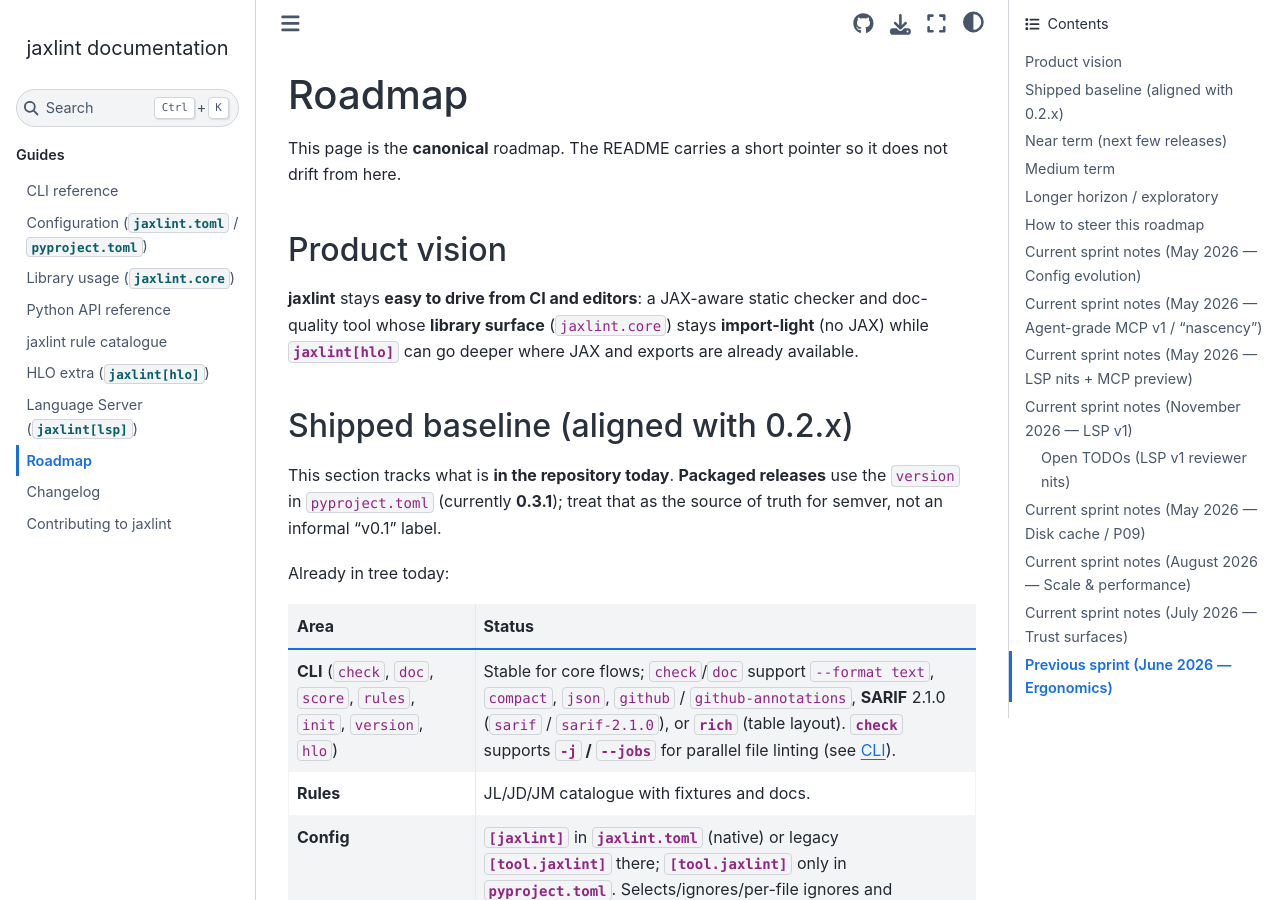
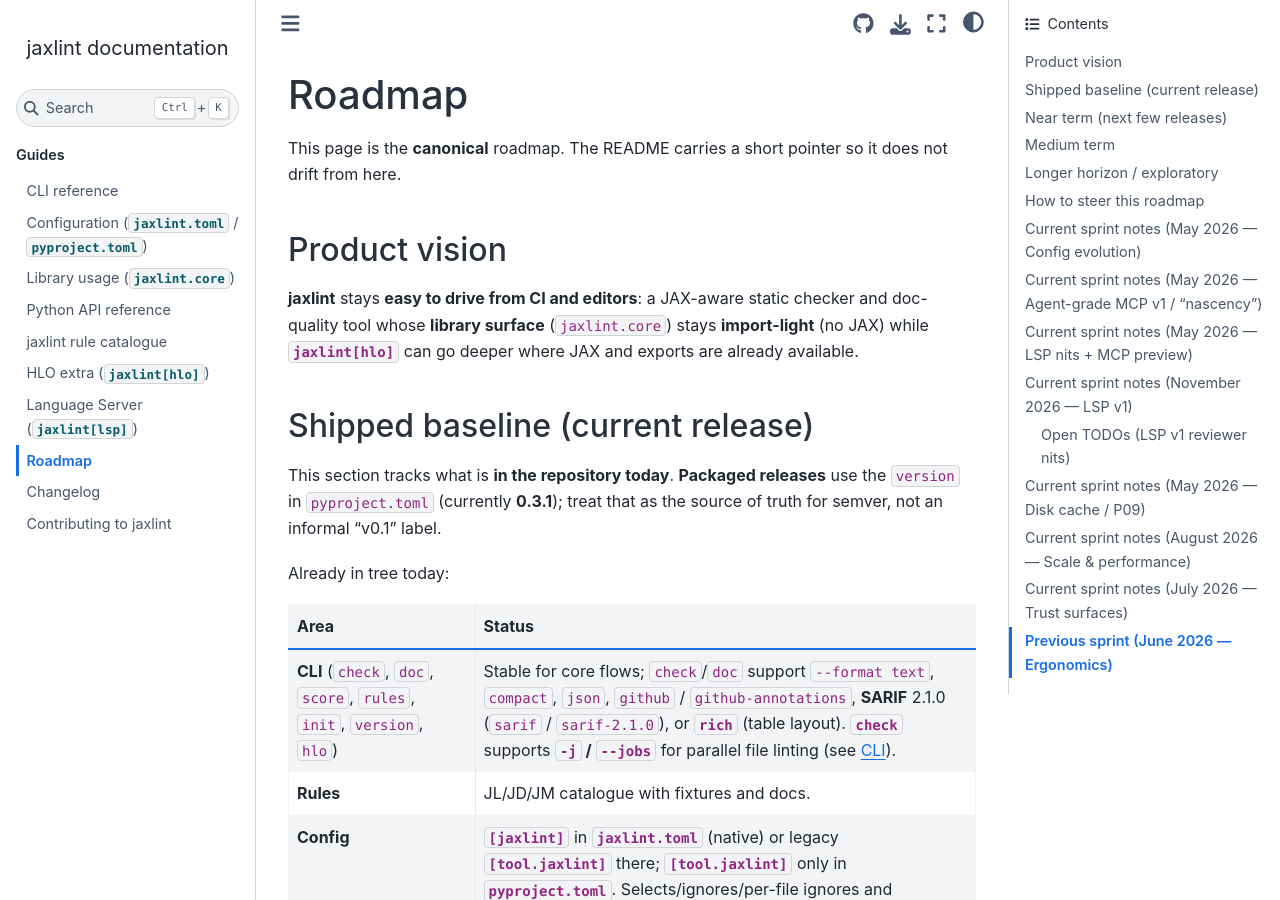
Before and after one commit to maraxen/jaxlint, a Sphinx documentation site: the page built from docs/roadmap.md, in a window 1280 px wide and 900 px high. Built offline with Sphinx 7.4.7 and the Sphinx Book theme 1.1.4, drawn with Linux system fonts in a browser that asks for light colours.

```diff
--- a/docs/roadmap.md
+++ b/docs/roadmap.md
@@ -6,7 +6,7 @@ This page is the **canonical** roadmap. The README carries a short pointer so it
 
 **jaxlint** stays **easy to drive from CI and editors**: a JAX-aware static checker and doc-quality tool whose **library surface** (`jaxlint.core`) stays **import-light** (no JAX) while **`jaxlint[hlo]`** can go deeper where JAX and exports are already available.
 
-## Shipped baseline (aligned with 0.2.x)
+## Shipped baseline (current release)
 
 This section tracks what is **in the repository today**. **Packaged releases** use the `version` in `pyproject.toml` (currently **0.3.1**); treat that as the source of truth for semver, not an informal “v0.1” label.
 
```
